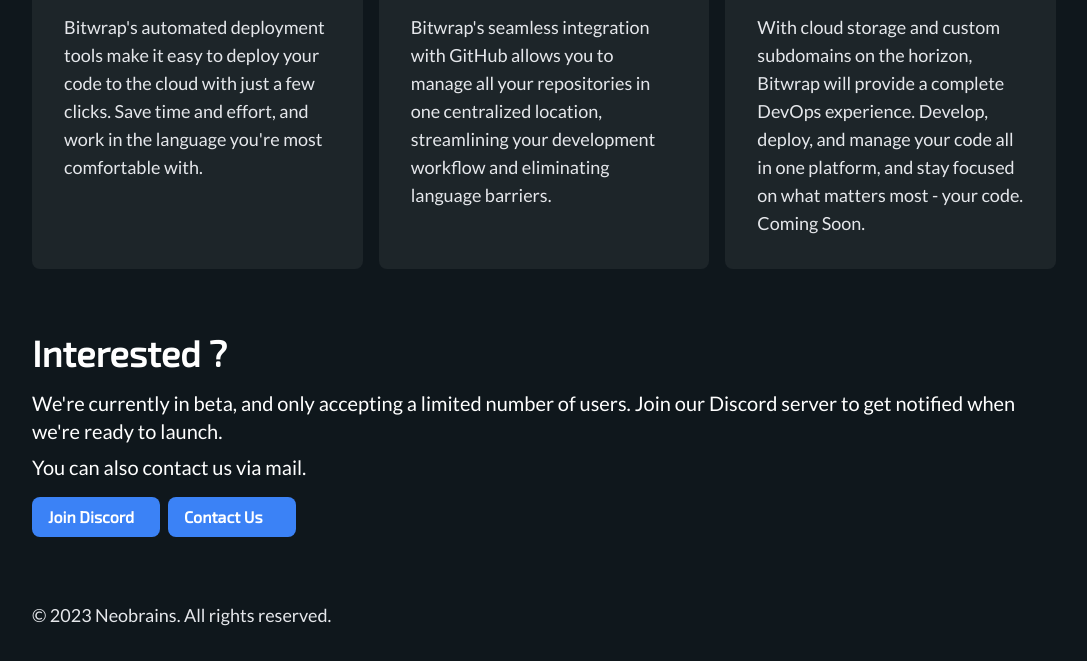
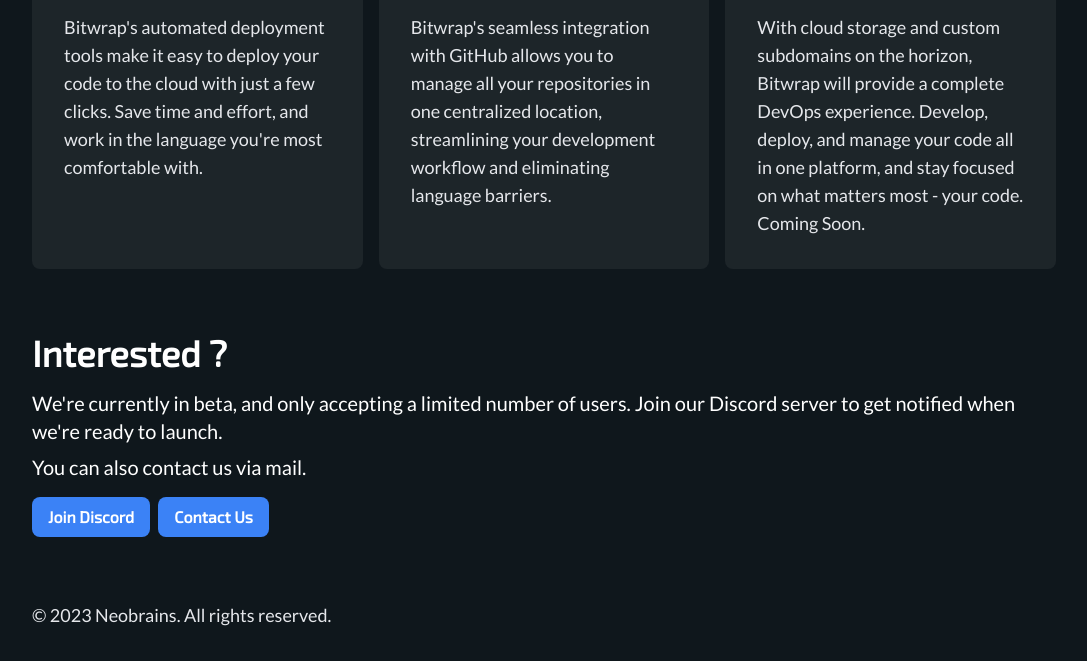
Before and after one commit to bitwrap/website, an Astro site: page / in a window 1280 px wide. Shown: the part 871-1532 px from the top of the page, without its empty margins (96-1183 px from the left). Built offline with nearby package versions, Linux system fonts and the light colour scheme; Astro itself is replaced by a stand-in of ours.

Commit message:
fix buttons

```diff
--- a/src/pages/index.astro
+++ b/src/pages/index.astro
@@ -87,12 +87,12 @@
     <div class="flex gap-2 w-full items-start text-left">
       <a
         href="https://discord.gg/xEEpJvE9py"
-        class="w-32 text-left bg-blue-500 hover:bg-blue-600 text-white font-bold py-2 px-4 rounded-lg"
+        class="text-left bg-blue-500 hover:bg-blue-600 text-white font-bold py-2 px-4 rounded-lg"
         >Join Discord</a
       >
       <a
         href="mailto:admin@neobrains.me"
-        class="w-32 text-left bg-blue-500 hover:bg-blue-600 text-white font-bold py-2 px-4 rounded-lg"
+        class="text-left bg-blue-500 hover:bg-blue-600 text-white font-bold py-2 px-4 rounded-lg"
         >Contact Us</a
       >
     </div>
```
